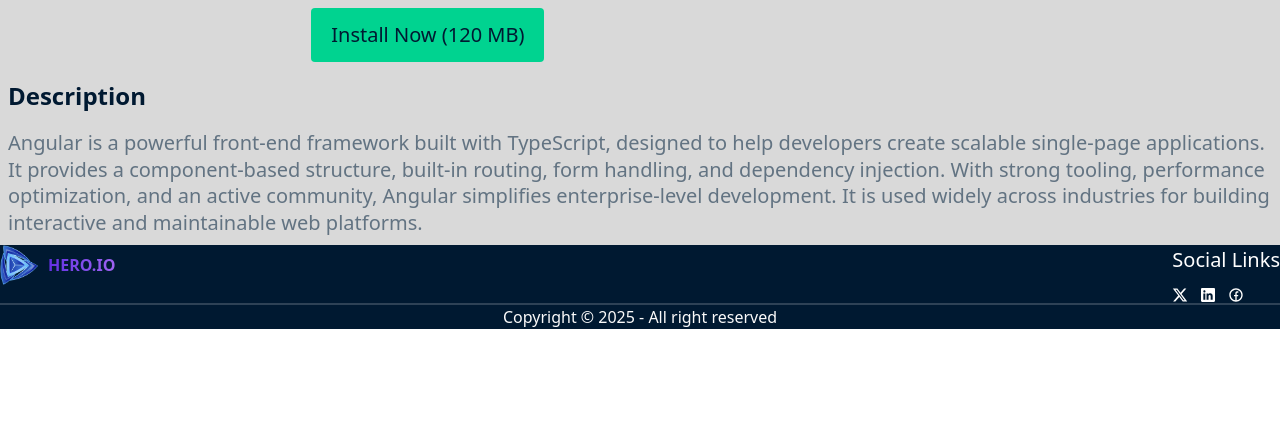
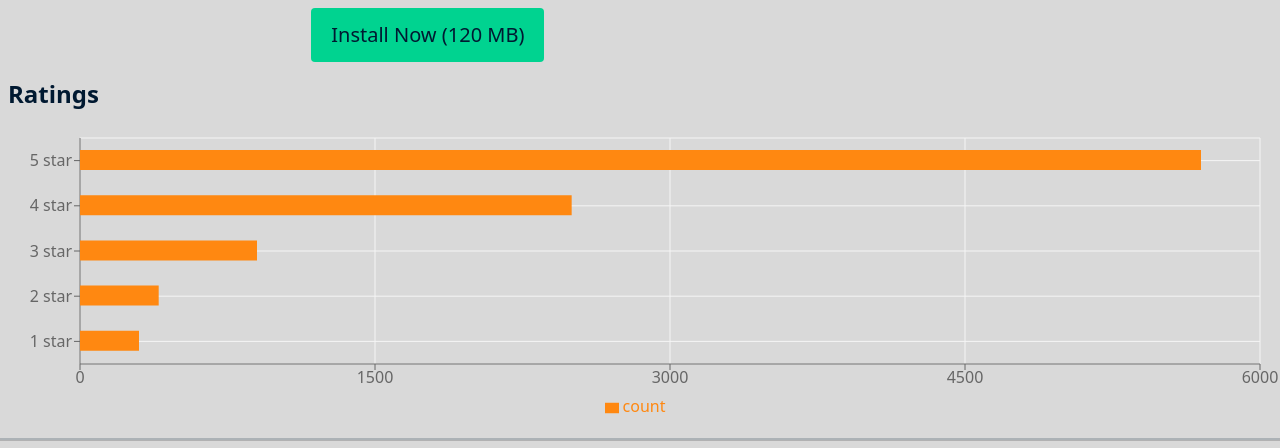
Before and after one commit to SHARIFULALAM2025/AppNest, a React (Vite) app: page /allApp/1 in a window 1280 px wide. Shown: the part 352-800 px from the top of the page. Built offline with nearby package versions, Linux system fonts and the light colour scheme.

Commit message:
bar chart add

```diff
--- a/src/Components/Pages/AppDetails.jsx
+++ b/src/Components/Pages/AppDetails.jsx
@@ -4,16 +4,23 @@
 import Container from '../Container/Container'
 
 import { toast, ToastContainer, } from 'react-toastify'
+ import {
+   Bar,
+   CartesianGrid,
+   Legend,
+
+   Tooltip,
+   XAxis,
+   YAxis,
+   ResponsiveContainer,
+   ComposedChart,
+ } from 'recharts'
 const AppDetails = () => {
     const [isDisable, setIsDisable] = useState(false)
-
-
-
-
   const { id } = useParams()
-
   const { allApp, loading } = useAppData()
   const findData = allApp.find((item) => item.id === parseInt(id))
+  const newData = findData?.ratings||[]
   if (loading) {
     return <p>loading...</p>
   }
@@ -27,16 +34,12 @@
     description,
     size,
   } = findData || {}
-
     // local storage
-
  const handel = () => {
    setIsDisable(true)
    toast('button clicked')
-
    const existingData = JSON.parse(localStorage.getItem('wishInstallation'))
    let updateData = []
-
      if (existingData) {
      updateData = [...existingData, findData]
    } else {
@@ -110,6 +113,36 @@
           </div>
         </div>
         {/*  */}
+        <h1 className=" text-2xl font-semibold p-2 text-[rgba(0,25,49,1)]">
+          Ratings
+        </h1>
+        <div className="space-y-3">
+          <div className=" md:h-80 h-60 ">
+            <ResponsiveContainer>
+              <ComposedChart
+                layout="vertical"
+                width={500}
+                height={400}
+                data={newData}
+                margin={{
+                  top: 20,
+                  right: 20,
+                  bottom: 20,
+                  left: 20,
+                }}
+              >
+                <CartesianGrid stroke="#f5f5f5" />
+                <XAxis type="number" />
+                <YAxis dataKey="name" type="category" reversed={true} />
+                <Tooltip />
+                <Legend />
+
+                <Bar dataKey="count" barSize={20} fill="#FF8811" />
+              </ComposedChart>
+            </ResponsiveContainer>
+          </div>
+        </div>
+        <div className="border border-t-2 border-t-[rgba(0,25,49,1)] opacity-[0.2]"></div>
         {/*  */}
         <div className="">
           <h1 className="text-[1.5rem] text-[rgba(0,25,49,1)] p-2 font-semibold">
@@ -120,8 +153,7 @@
           </p>
         </div>
       </Container>
-
-          <ToastContainer></ToastContainer>
+      <ToastContainer></ToastContainer>
     </div>
   )
 }
```
